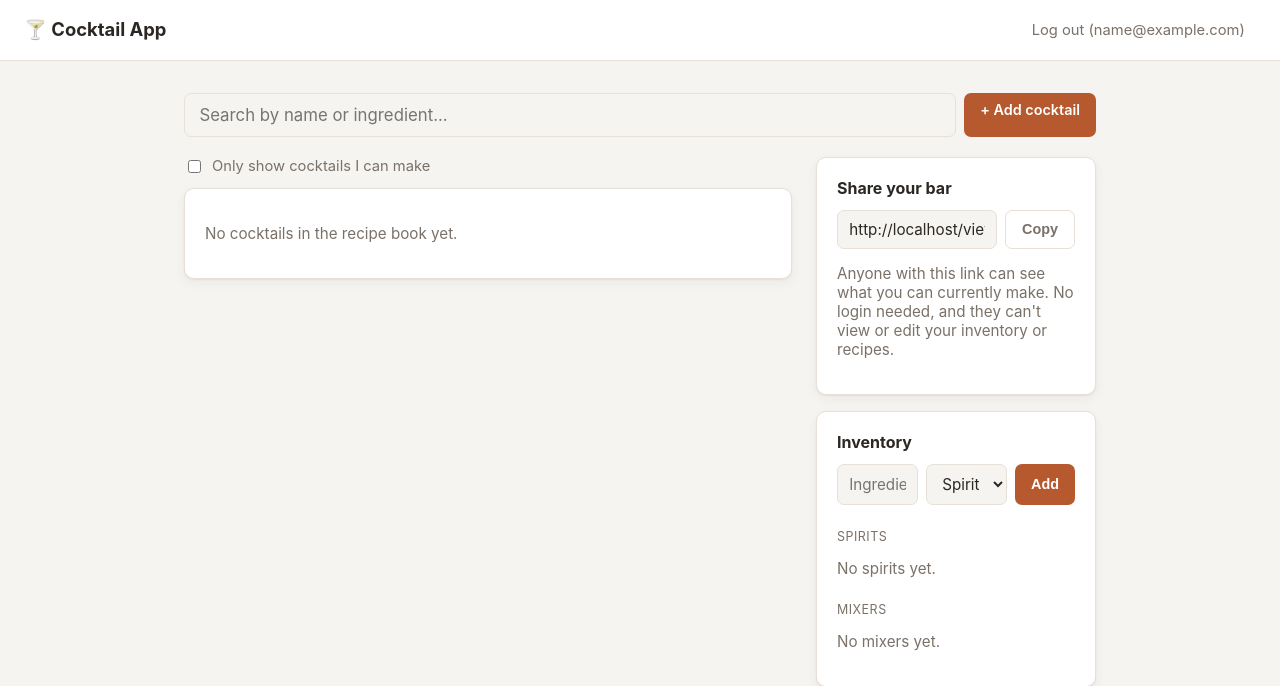
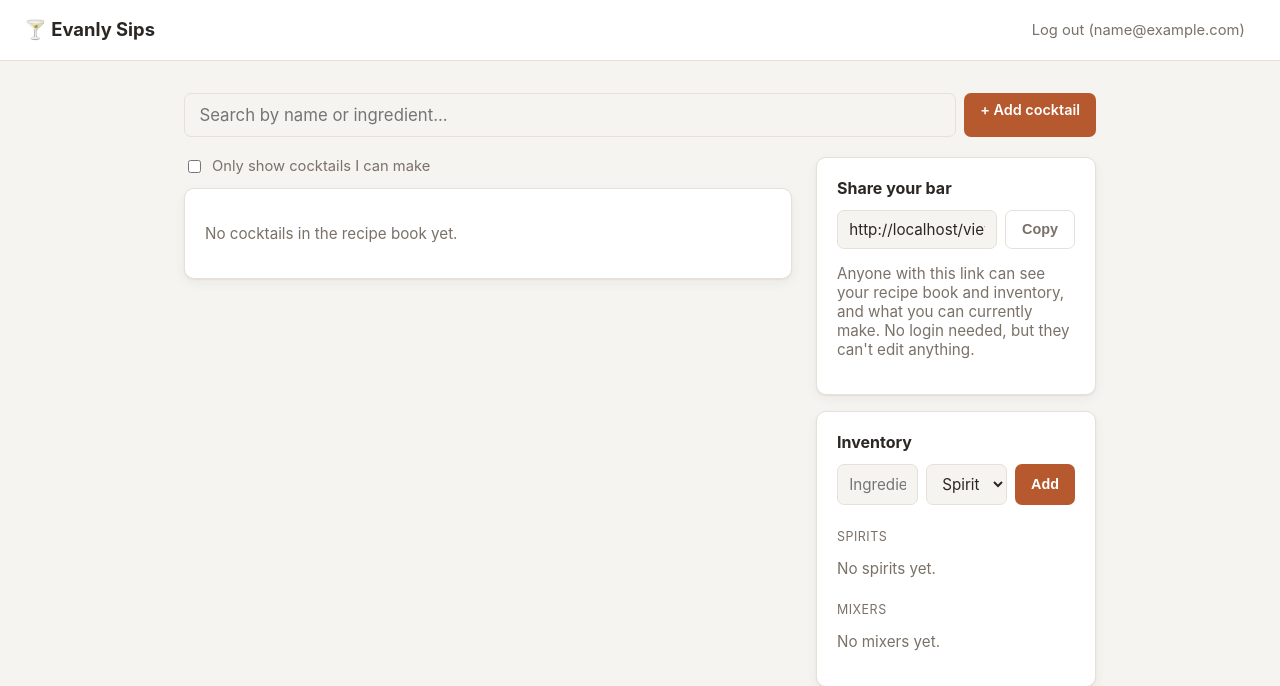
Before and after one commit to BluePhoennix/CocktailApp, a Flask app: page /dashboard in a window 1280 px wide. Shown: the top 686 px of the page. Run offline with Flask 3, Linux system fonts and the light colour scheme; the visitor is signed in with stand-in values (Sample User, id 1); data that the repository does not hold is empty.

Commit message:
Title change and inventory on viewpage

```diff
--- a/app.py
+++ b/app.py
@@ -167,9 +167,14 @@ def view_page(share_code):
     if owner_id is None:
         return render_template("view.html", found=False)
 
-    inventory_names = {item["name"] for item in inventory_service.list_items(owner_id)}
+    inventory = inventory_service.list_items(owner_id)
+    inventory_names = {item["name"] for item in inventory}
     statuses = cocktail_service.cocktail_statuses(owner_id, inventory_names)
-    return render_template("view.html", found=True, statuses=statuses)
+
+    spirits = sorted(item["name"] for item in inventory if item["category"] == "spirit")
+    mixers = sorted(item["name"] for item in inventory if item["category"] == "mixer")
+
+    return render_template("view.html", found=True, statuses=statuses, spirits=spirits, mixers=mixers)
 
 
 if __name__ == "__main__":
--- a/static/style.css
+++ b/static/style.css
@@ -341,6 +341,13 @@ form.inline { display: inline; }
 
 .ingredient-list input[type="checkbox"] {
   accent-color: var(--good);
+  width: 1rem;
+  height: 1rem;
+}
+
+.ingredient-check {
+  pointer-events: none;
+  cursor: default;
 }
 
 .cocktail-item .instructions {
--- a/templates/base.html
+++ b/templates/base.html
@@ -3,21 +3,21 @@
 <head>
   <meta charset="utf-8">
   <meta name="viewport" content="width=device-width, initial-scale=1">
-  <title>Cocktail App</title>
+  <title>Evanly Sips</title>
   <link rel="icon" type="image/png" href="{{ url_for('static', filename='Negroni.png') }}">
   <link rel="stylesheet" href="{{ url_for('static', filename='style.css') }}">
 </head>
 <body>
   {% if session.get('user_id') %}
   <div class="topbar">
-    <a class="brand" href="{{ url_for('dashboard') }}">Cocktail App</a>
+    <a class="brand" href="{{ url_for('dashboard') }}">Evanly Sips</a>
     <nav class="links">
       <a href="{{ url_for('logout') }}">Log out ({{ session.get('email') }})</a>
     </nav>
   </div>
   {% elif request.endpoint == 'view_page' %}
   <div class="topbar">
-    <span class="brand">Cocktail App</span>
+    <span class="brand">Evanly Sips</span>
   </div>
   {% endif %}
 
--- a/templates/dashboard.html
+++ b/templates/dashboard.html
@@ -31,7 +31,7 @@
             <ul class="ingredient-list">
               {% for ing in s.ingredients %}
                 <li>
-                  <input type="checkbox" disabled {{ 'checked' if ing.have }}>
+                  <input type="checkbox" class="ingredient-check" tabindex="-1" {{ 'checked' if ing.have }}>
                   <span>{{ ing.name }}: {{ ing.amount }}</span>
                 </li>
               {% endfor %}
@@ -53,7 +53,7 @@
           <input type="text" id="share-url" value="{{ share_url }}" readonly>
           <button type="button" class="secondary" onclick="copyShareUrl()">Copy</button>
         </div>
-        <p class="empty-state">Anyone with this link can see what you can currently make. No login needed, and they can't view or edit your inventory or recipes.</p>
+        <p class="empty-state">Anyone with this link can see your recipe book and inventory, and what you can currently make. No login needed, but they can't edit anything.</p>
       </div>
 
       <div class="card">
```
Also changed, not shown: templates/view.html (+33 -1 lines).
